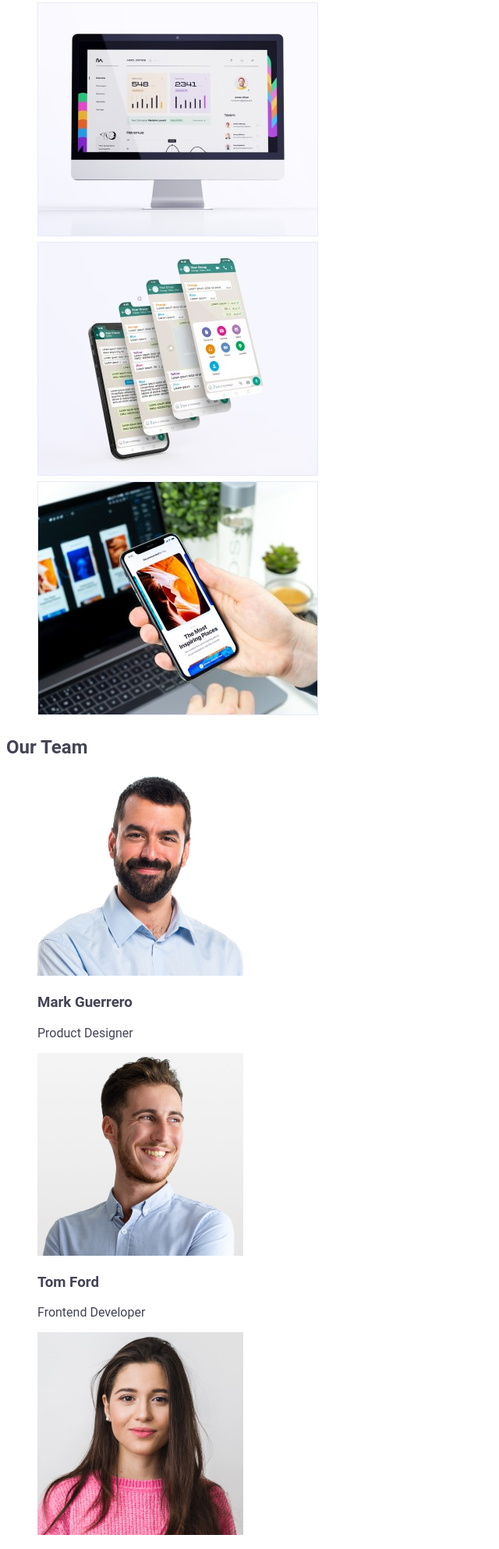
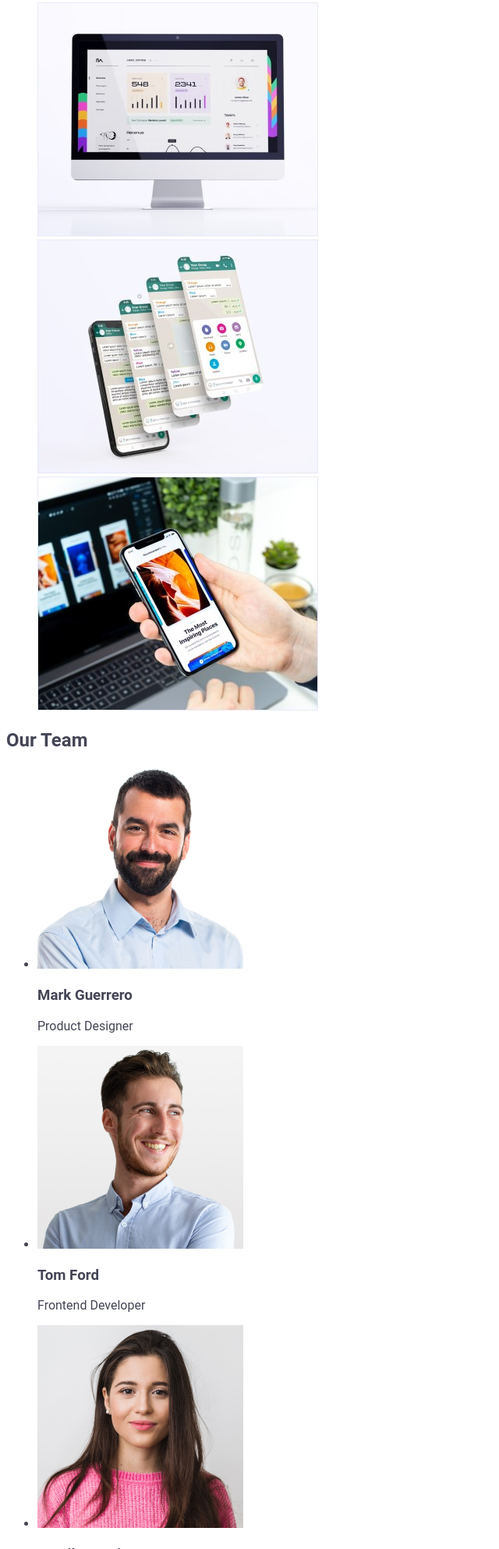
Before and after one commit to MichaelMyers89/goit-markup-hw-02, a plain HTML site: page index.html in a window 1280 px wide. Shown: the part 814-2800 px from the top of the page at 78% size, without its empty margins (0-640 px from the left). Drawn offline with Linux system fonts and the light colour scheme.

Commit message:
deneme 49

```diff
--- a/index.html
+++ b/index.html
@@ -51,7 +51,7 @@
                 </ul>
         </section>
         <section class="head3">
-        <ul class="ul_style">
+        <ul class="ul_style2">
             <h2 class="section3">What Are We Doing</h2>
             <li><img src="./images/screen.jpg" alt="screen"></li>
             <li><img src="./images/phones.jpg" alt="phones"></li>
@@ -61,7 +61,7 @@
 
         <section id="contacts">
             <h2>Our Team</h2>
-            <ul class="ul_style2">
+            <ul >
                 <li><img src="./images/mark.jpg" alt="Mark Guerrero" width="264"><h3>Mark Guerrero</h3><p>Product Designer</p></li>
 
 
```
